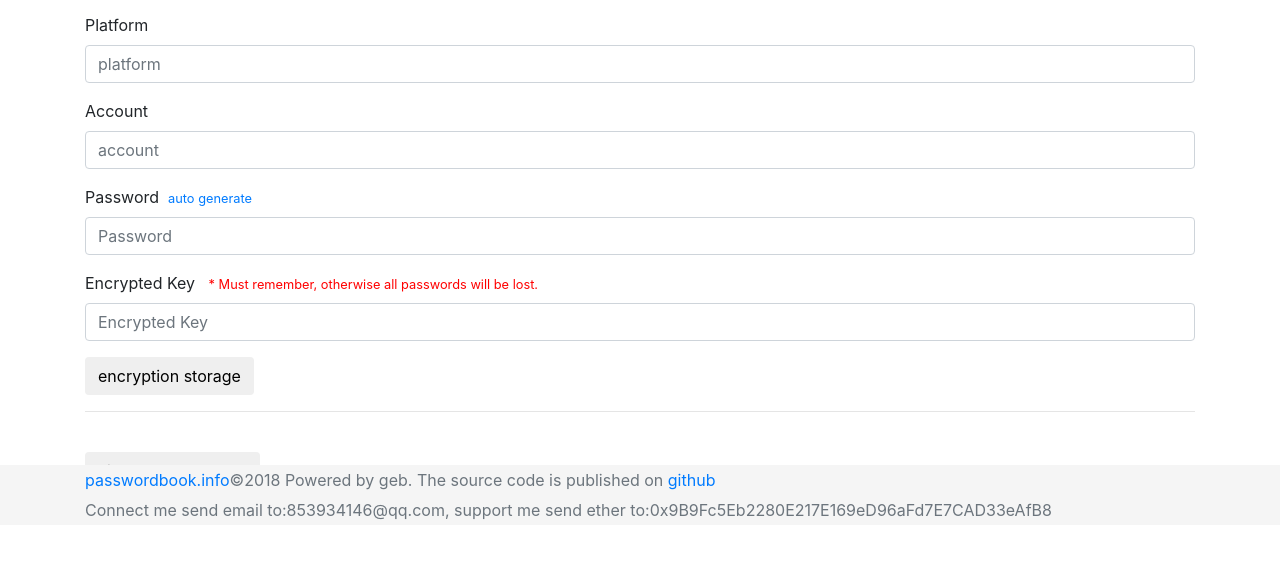
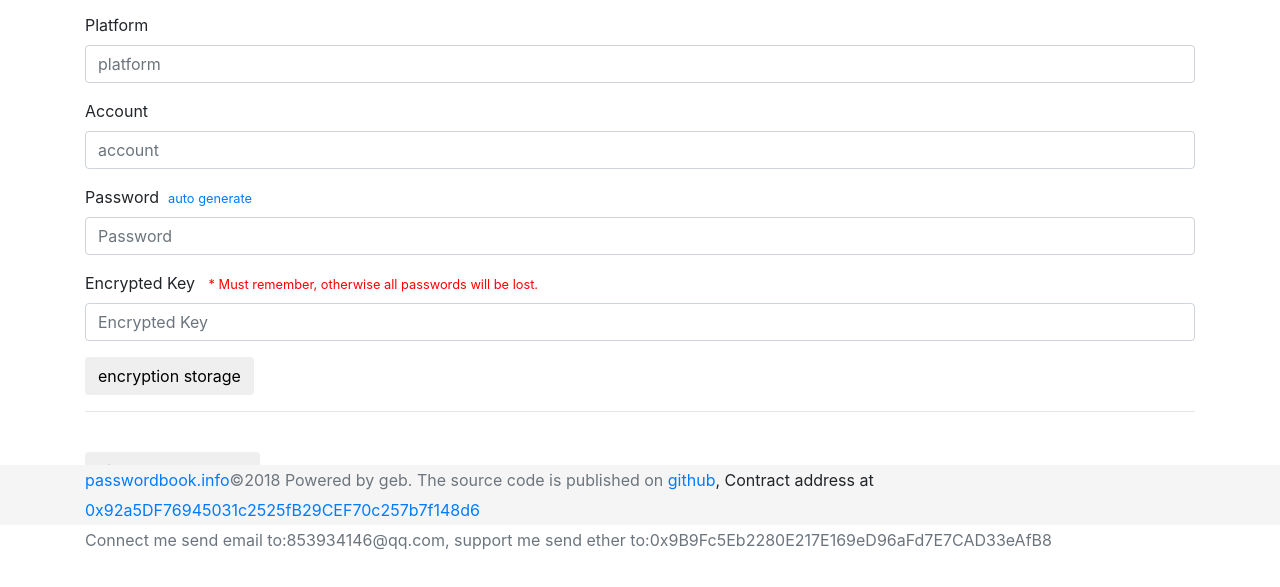
Before and after one commit to mikuh/passwordbook, a website: page src/index.html in a window 1280 px wide. Shown: the part 275-862 px from the top of the page. Drawn offline with Linux system fonts and the light colour scheme.

Commit message:
add contract address

```diff
--- a/src/index.html
+++ b/src/index.html
@@ -55,7 +55,7 @@
     <div style="margin-bottom: 100px"></div>
     <footer class="footer">
         <div class="container">
-            <span class="text-muted"><a href="/">passwordbook.info</a>&copy;2018 Powered by geb. The source code is published on <a href="https://github.com/mikuh/passwordbook">github</a></span><br>
+            <span class="text-muted"><a href="/">passwordbook.info</a>&copy;2018 Powered by geb. The source code is published on <a href="https://github.com/mikuh/passwordbook">github</a></span>, Contract address at <a href="https://etherscan.io/address/0x92a5df76945031c2525fb29cef70c257b7f148d6">0x92a5DF76945031c2525fB29CEF70c257b7f148d6</a><br>
             <span class="text-muted">Connect me send email to:853934146@qq.com, support me send ether to:0x9B9Fc5Eb2280E217E169eD96aFd7E7CAD33eAfB8</span>
         </div>
     </footer>
```
